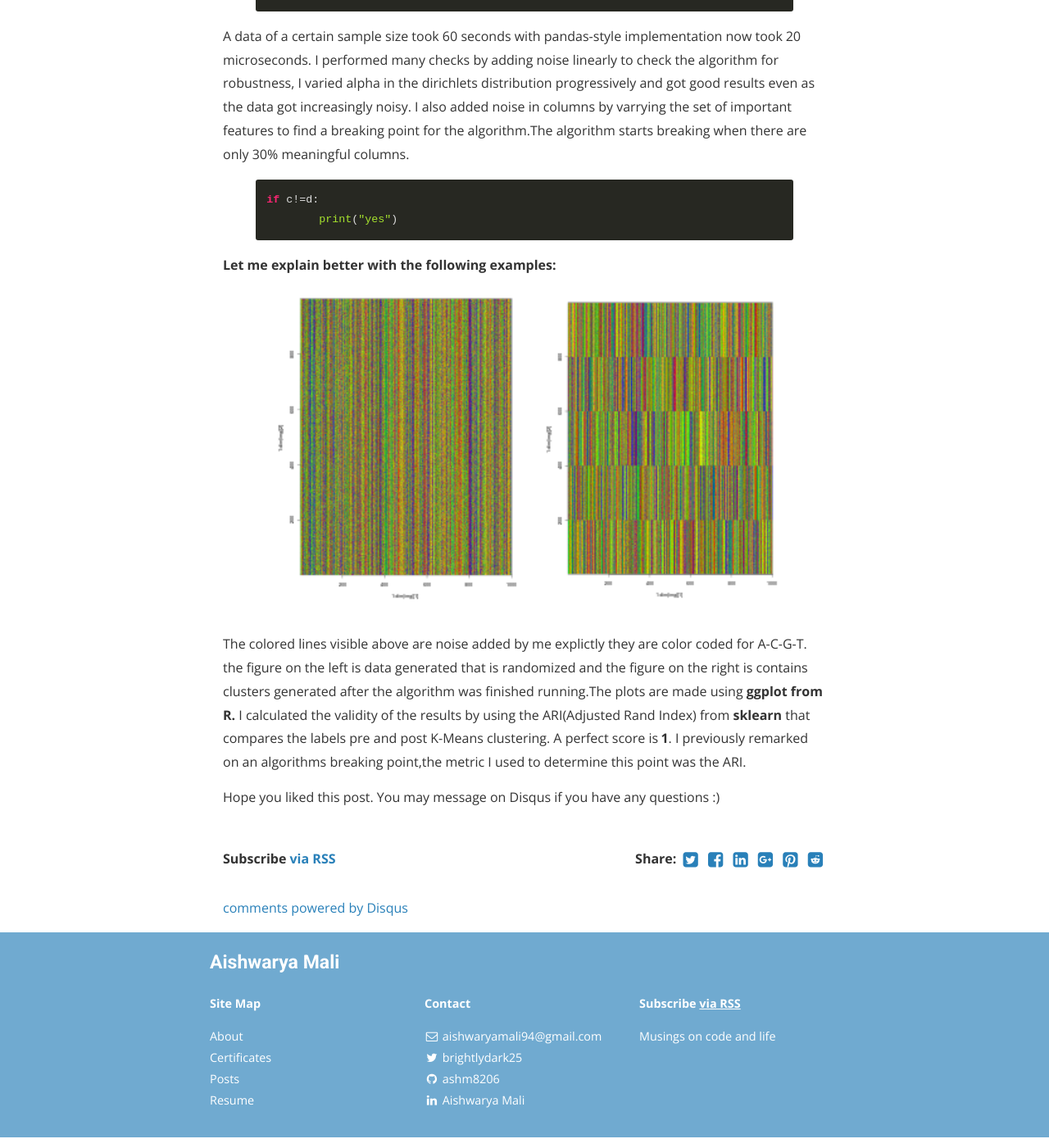
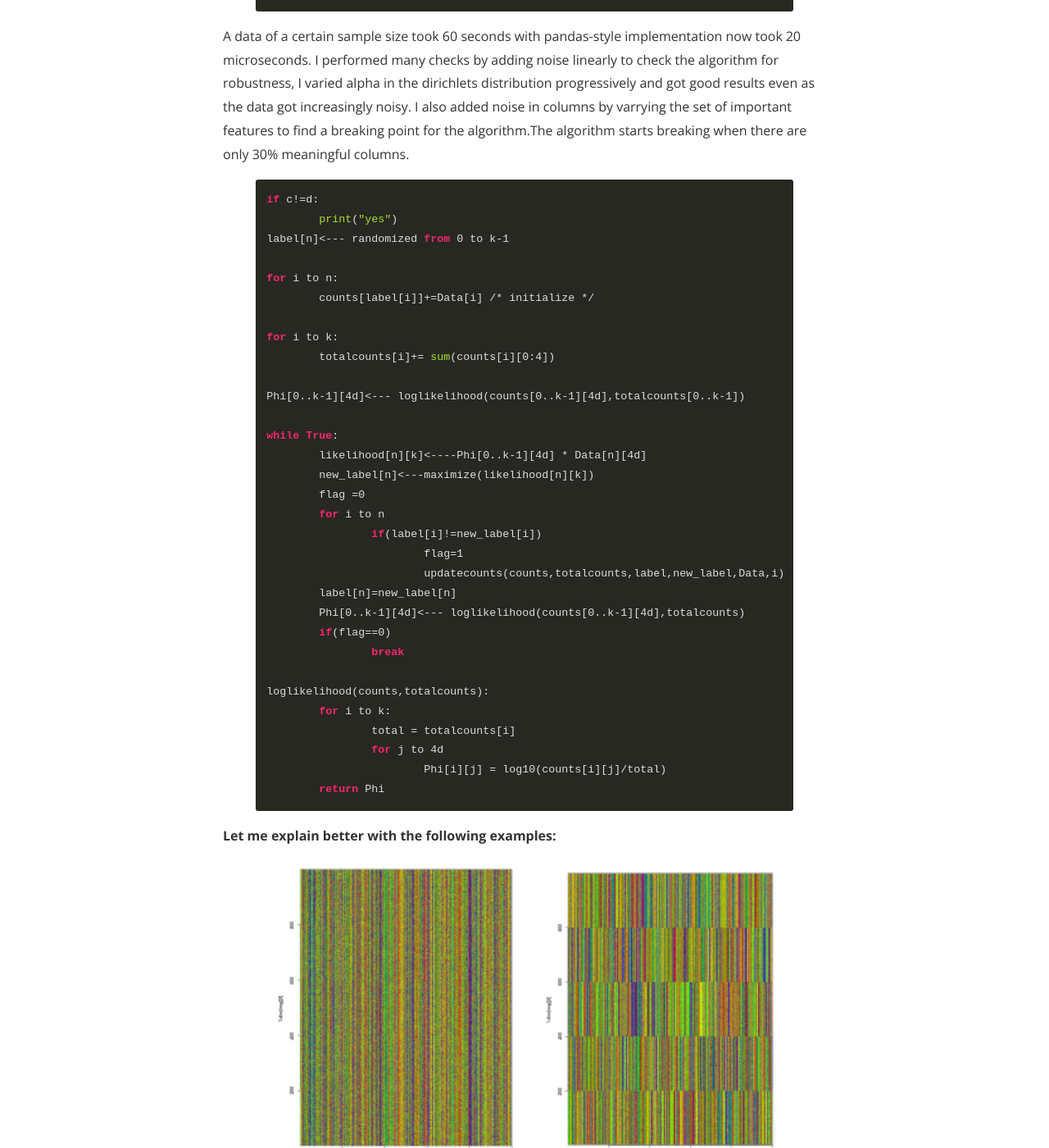
Before and after one commit to ashm8206/ashm8206.github.io, a Jekyll site: the page built from _posts/2017-05-17-K-MeansNCL.markdown, in a window 1280 px wide and 1400 px high, scrolled down 2916 px. Shown: the whole window at 82% size. Built offline with Jekyll 4.4.1, drawn with Linux system fonts in a browser that asks for light colours; nearby versions of some CDN libraries; comment, search, counter and statistics services are not loaded.

Commit message:
highlight style

```diff
--- a/_posts/2017-05-17-K-MeansNCL.markdown
+++ b/_posts/2017-05-17-K-MeansNCL.markdown
@@ -97,6 +97,36 @@ I performed many checks by adding noise linearly to check the algorithm for robu
 {% highlight python %}
 if c!=d:
 	print("yes")
+label[n]<--- randomized from 0 to k-1
+
+for i to n:
+	counts[label[i]]+=Data[i] /* initialize */
+
+for i to k:
+	totalcounts[i]+= sum(counts[i][0:4])
+
+Phi[0..k-1][4d]<--- loglikelihood(counts[0..k-1][4d],totalcounts[0..k-1])
+
+while True:
+	likelihood[n][k]<----Phi[0..k-1][4d] * Data[n][4d]
+        new_label[n]<---maximize(likelihood[n][k])
+	flag =0
+	for i to n
+		if(label[i]!=new_label[i])
+			flag=1
+			updatecounts(counts,totalcounts,label,new_label,Data,i)
+	label[n]=new_label[n]
+	Phi[0..k-1][4d]<--- loglikelihood(counts[0..k-1][4d],totalcounts)
+        if(flag==0)
+		break
+
+loglikelihood(counts,totalcounts):
+	for i to k:
+		total = totalcounts[i]
+		for j to 4d
+			Phi[i][j] = log10(counts[i][j]/total)
+	return Phi
+
 {% endhighlight %}
 
 **Let me explain better with the following examples:**
```
